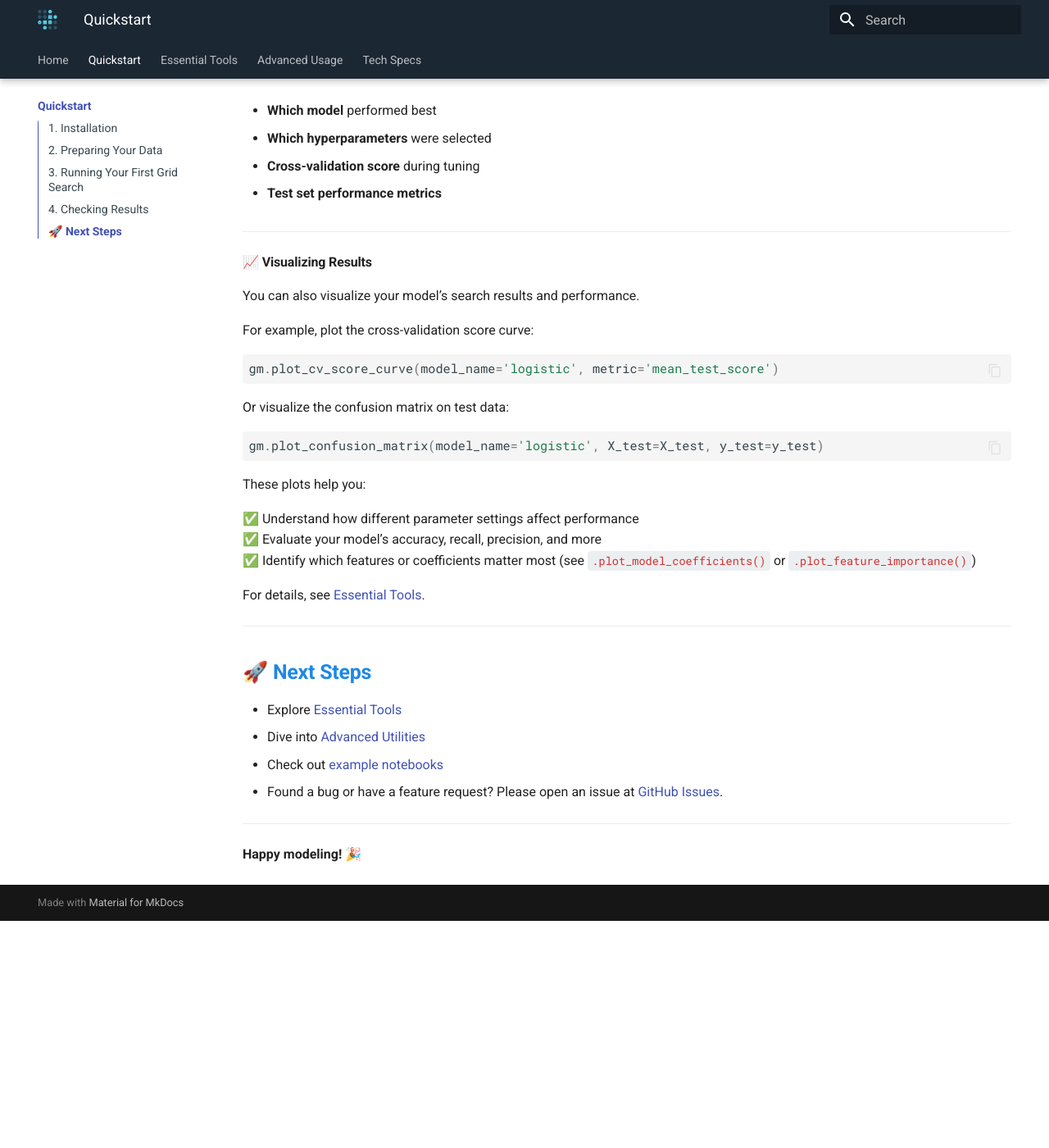
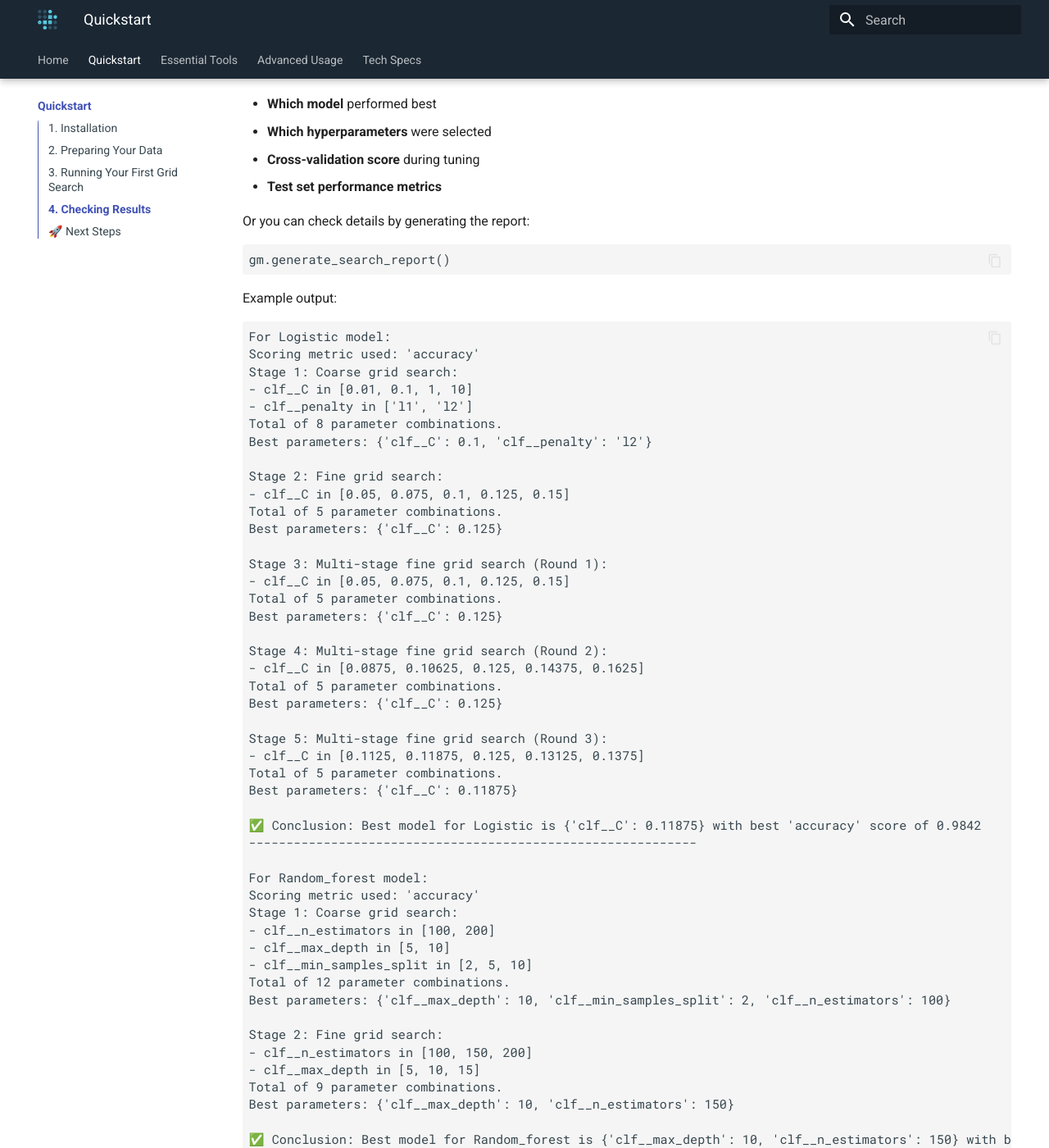
Before and after one commit to wins-wang/GridMaster, an MkDocs documentation site: the page built from docs/usage.md, in a window 1280 px wide and 1400 px high, scrolled down 3431 px. Shown: the whole window at 82% size. Built offline with MkDocs 1.6.1 and Material for MkDocs 9.7.7, drawn with Linux system fonts in a browser that asks for light colours; before the commit the page ends 4554 px from its top, so only the background shows below that; some of the changed text lies outside the part shown.

Commit message:
Update user manual and documentation

````diff
--- a/docs/usage.md
+++ b/docs/usage.md
@@ -151,12 +151,73 @@ Example output:
 This tells you:
 
 - **Which model** performed best
+- **Which hyperparameters** were selected
+- **Cross-validation score** during tuning
+- **Test set performance metrics**
 
-- **Which hyperparameters** were selected
+Or you can check details by generating the report:
 
-- **Cross-validation score** during tuning
+```pyth
+gm.generate_search_report()
+```
 
-- **Test set performance metrics**
+Example output:
+
+```text
+For Logistic model:
+Scoring metric used: 'accuracy'
+Stage 1: Coarse grid search:
+- clf__C in [0.01, 0.1, 1, 10]
+- clf__penalty in ['l1', 'l2']
+Total of 8 parameter combinations.
+Best parameters: {'clf__C': 0.1, 'clf__penalty': 'l2'}
+
+Stage 2: Fine grid search:
+- clf__C in [0.05, 0.075, 0.1, 0.125, 0.15]
+Total of 5 parameter combinations.
+Best parameters: {'clf__C': 0.125}
+
+Stage 3: Multi-stage fine grid search (Round 1):
+- clf__C in [0.05, 0.075, 0.1, 0.125, 0.15]
+Total of 5 parameter combinations.
+Best parameters: {'clf__C': 0.125}
+
+Stage 4: Multi-stage fine grid search (Round 2):
+- clf__C in [0.0875, 0.10625, 0.125, 0.14375, 0.1625]
+Total of 5 parameter combinations.
+Best parameters: {'clf__C': 0.125}
+
+Stage 5: Multi-stage fine grid search (Round 3):
+- clf__C in [0.1125, 0.11875, 0.125, 0.13125, 0.1375]
+Total of 5 parameter combinations.
+Best parameters: {'clf__C': 0.11875}
+
+✅ Conclusion: Best model for Logistic is {'clf__C': 0.11875} with best 'accuracy' score of 0.9842
+------------------------------------------------------------
+
+For Random_forest model:
+Scoring metric used: 'accuracy'
+Stage 1: Coarse grid search:
+- clf__n_estimators in [100, 200]
+- clf__max_depth in [5, 10]
+- clf__min_samples_split in [2, 5, 10]
+Total of 12 parameter combinations.
+Best parameters: {'clf__max_depth': 10, 'clf__min_samples_split': 2, 'clf__n_estimators': 100}
+
+Stage 2: Fine grid search:
+- clf__n_estimators in [100, 150, 200]
+- clf__max_depth in [5, 10, 15]
+Total of 9 parameter combinations.
+Best parameters: {'clf__max_depth': 10, 'clf__n_estimators': 150}
+
+✅ Conclusion: Best model for Random_forest is {'clf__max_depth': 10, 'clf__n_estimators': 150} with best 'accuracy' score of 0.9649
+------------------------------------------------------------
+
+🌟 Summary:
+The ultimate best model is Logistic with parameters {'clf__C': 0.11875} and best 'accuracy' score of 0.9842
+```
+
+
 
 ---
 
````
Also changed, not shown: other parts of docs/usage.md (+1 -1 lines).
